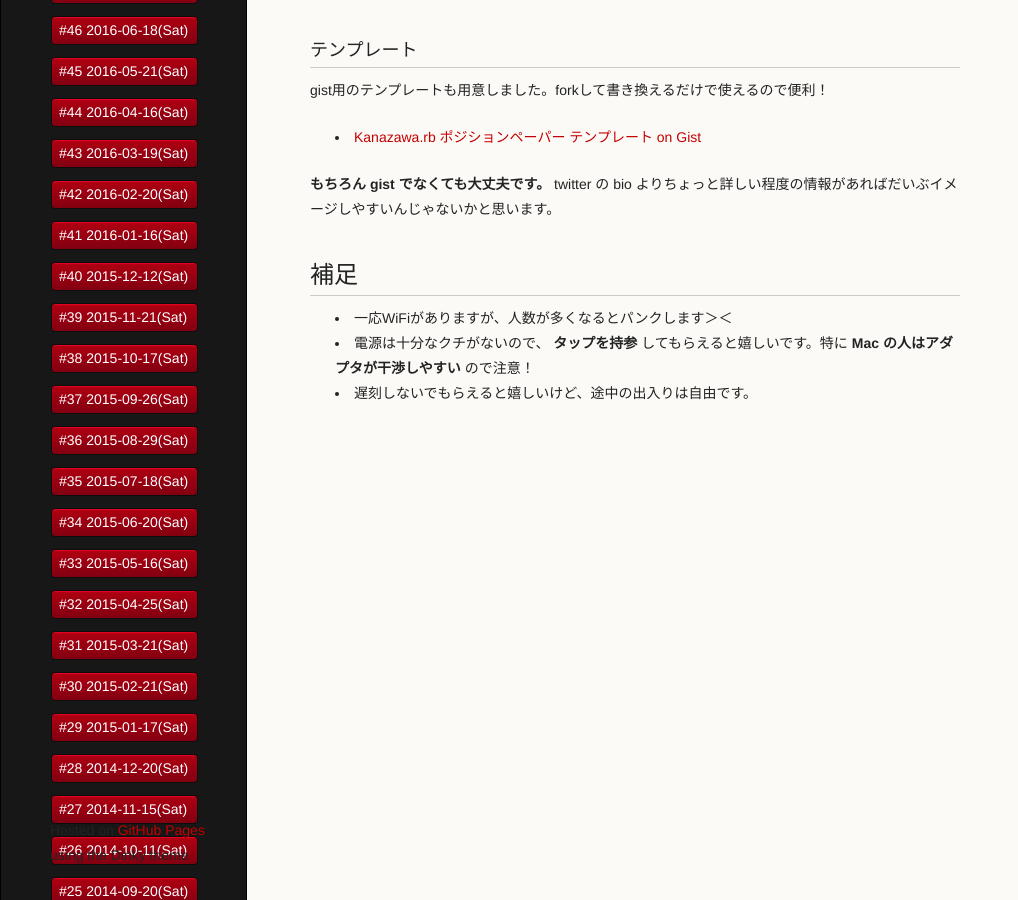
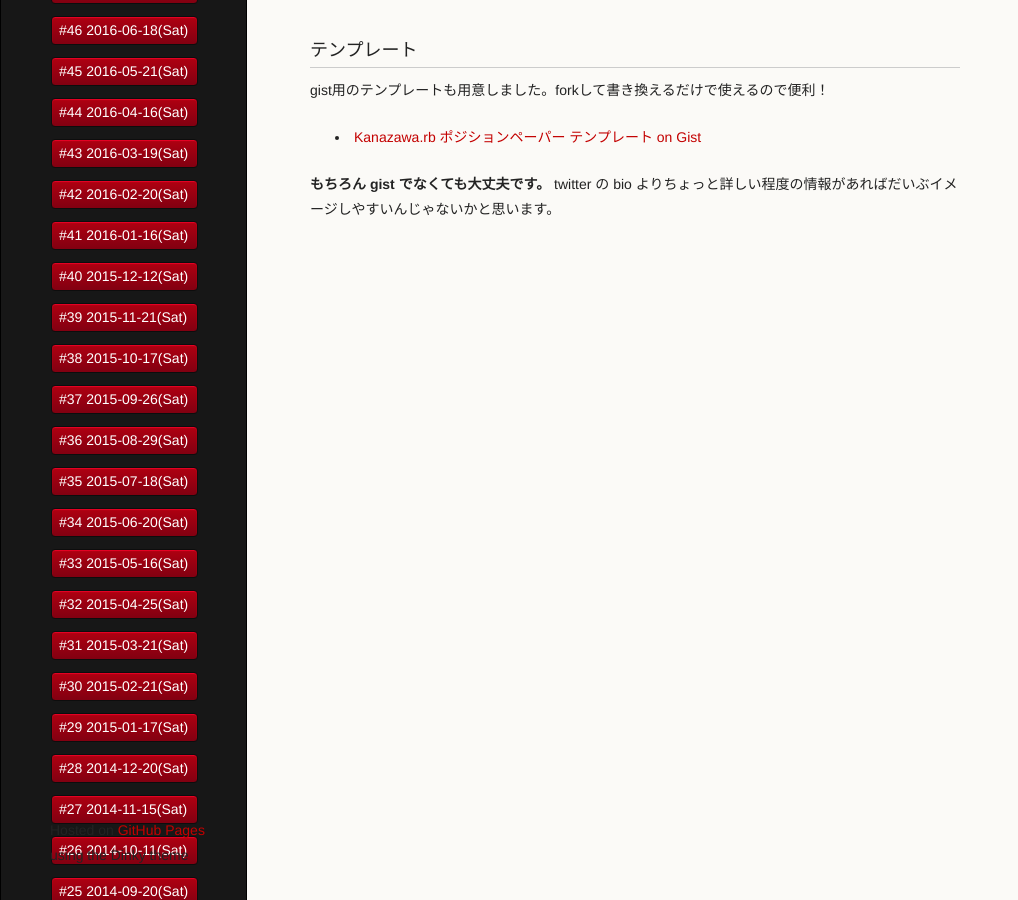
Before and after one commit to kanazawarb/meetup, a Jekyll site: the page built from 92/index.md, in a window 1280 px wide and 900 px high, scrolled down 2086 px. Shown: the whole window, without its empty margins (0-1018 px from the left). Built offline with Jekyll 4.4.1, drawn with Linux system fonts in a browser that asks for light colours; a script that is not in the unit is left out.

Commit message:
rm useless appendix

```diff
--- a/92/index.md
+++ b/92/index.md
@@ -91,10 +91,3 @@ gist用のテンプレートも用意しました。forkして書き換えるだ
 - [Kanazawa.rb ポジションペーパー テンプレート on Gist](https://gist.github.com/5a523ec3180002229a32)
 
 **もちろん gist でなくても大丈夫です。** twitter の bio よりちょっと詳しい程度の情報があればだいぶイメージしやすいんじゃないかと思います。
-
-
-## 補足
-
-- 一応WiFiがありますが、人数が多くなるとパンクします＞＜
-- 電源は十分なクチがないので、 **タップを持参** してもらえると嬉しいです。特に **Mac の人はアダプタが干渉しやすい** ので注意！
-- 遅刻しないでもらえると嬉しいけど、途中の出入りは自由です。
```
